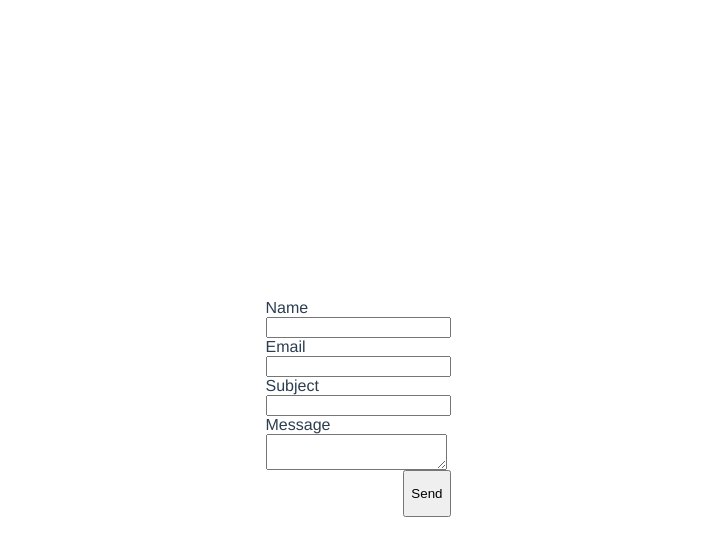
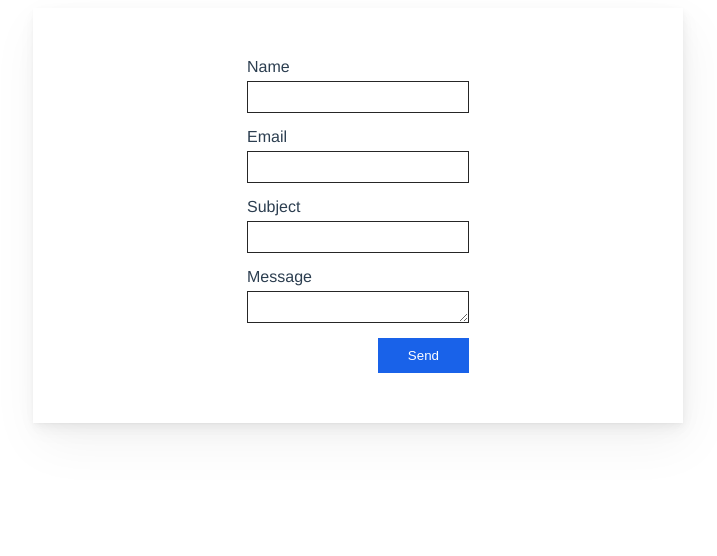
Before and after one commit to AlenVarazdinac/contact-form, a Vue app: page / in a window 1280 px wide. Shown: the top 556 px of the page, without its empty margins (290-1007 px from the left). Built offline with nearby package versions, Linux system fonts and the light colour scheme.

Commit message:
style(Form): adding style to the form

```diff
--- a/src/App.vue
+++ b/src/App.vue
@@ -1,119 +1,17 @@
 <template>
   <div id="app">
-    <form class="form" @submit.prevent="submitForm">
-      <input-field
-        v-model="form.name"
-        ref="name"
-        label="Name"
-        inputId="name"
-        type="text"
-        :validations="validations.form.name"
-      />
-      <input-field
-        v-model="form.email"
-        ref="email"
-        label="Email"
-        inputId="email"
-        type="email"
-        :validations="validations.form.email"
-      />
-      <input-field
-        v-model="form.subject"
-        ref="subject"
-        label="Subject"
-        inputId="subject"
-        type="text"
-        :validations="validations.form.subject"
-      />
-      <input-field
-        v-model="form.message"
-        ref="message"
-        label="Message"
-        inputId="message"
-        type="text"
-        :validations="validations.form.message"
-        isTextarea
-      />
-      <button type="submit">
-        <span v-show="isFormSubmitting" class="loader"></span>
-        <p>Send</p>
-      </button>
-    </form>
+    <div class="contact-form-wrapper">
+      <contact-form />
+    </div>
   </div>
 </template>
 
 <script>
-import InputField from "./components/InputField";
+import ContactForm from "./components/ContactForm";
 
 export default {
   name: "App",
-  components: { InputField },
-  data() {
-    return {
-      validations: {
-        form: {
-          name: {
-            required: true,
-            minLength: 5,
-            maxLength: 50,
-            type: "string",
-          },
-          email: {
-            required: true,
-          },
-          subject: {
-            required: false,
-            maxLength: 100,
-            type: "string",
-          },
-          message: {
-            required: true,
-            maxLength: 500,
-            type: "string",
-          },
-        },
-      },
-      form: {
-        name: "",
-        email: "",
-        subject: "",
-        message: "",
-      },
-      isFormSubmitting: false,
-    };
-  },
-  computed: {
-    getErrorMessages() {
-      return this.$store.getters.getErrorMessages;
-    },
-  },
-  methods: {
-    touchInputs() {
-      const formKeys = Object.keys(this.form);
-      formKeys.forEach((key) => this.$refs[key].validateInput());
-    },
-    async submitForm() {
-      await this.touchInputs();
-      if (this.getErrorMessages.length !== 0) return;
-      this.isFormSubmitting = true;
-      console.log("submitting....");
-      try {
-        const payload = {
-          name: this.form.name,
-          email: this.form.email,
-          subject: this.form.subject,
-          message: this.form.message,
-        };
-        await this.axios.post(
-          "https://5d9f7fe94d823c0014dd323d.mockapi.io/api/message",
-          payload
-        );
-      } catch (e) {
-        console.log(e);
-      }
-      this.isFormSubmitting = false;
-    },
-  },
+  components: { ContactForm },
 };
 </script>
 
@@ -122,61 +20,13 @@ export default {
   font-family: Avenir, Helvetica, Arial, sans-serif;
   -webkit-font-smoothing: antialiased;
   -moz-osx-font-smoothing: grayscale;
-  text-align: center;
   color: #2c3e50;
-
   height: 100vh;
   width: 100vw;
+}
+.contact-form-wrapper {
   display: flex;
   justify-content: center;
   align-items: center;
 }
-
-.form {
-  display: flex;
-  flex-direction: column;
-  align-items: flex-start;
-  & button {
-    display: flex;
-    align-self: flex-end;
-  }
-}
-
-.input-wrapper {
-  display: flex;
-  flex-direction: column;
-  align-items: flex-start;
-  &:not(:last-child) {
-    margin-bottom: 15px;
-  }
-}
-
-.loader {
-  border: 3px solid #f3f3f3;
-  border-radius: 50%;
-  border-top: 3px solid #3498db;
-  width: 15px;
-  height: 15px;
-  -webkit-animation: spin 2s linear infinite; /* Safari */
-  animation: spin 2s linear infinite;
-}
-
-/* Safari */
-@-webkit-keyframes spin {
-  0% {
-    -webkit-transform: rotate(0deg);
-  }
-  100% {
-    -webkit-transform: rotate(360deg);
-  }
-}
-
-@keyframes spin {
-  0% {
-    transform: rotate(0deg);
-  }
-  100% {
-    transform: rotate(360deg);
-  }
-}
 </style>
--- /dev/null
+++ b/src/components/ContactForm.vue
@@ -0,0 +1,191 @@
+<template>
+  <form class="form-card" @submit.prevent="submitForm">
+    <div class="form-card--control-wrapper">
+      <input-field
+        v-model="form.name"
+        ref="name"
+        label="Name"
+        inputId="name"
+        type="text"
+        :validations="validations.form.name"
+      />
+      <input-field
+        v-model="form.email"
+        ref="email"
+        label="Email"
+        inputId="email"
+        type="email"
+        :validations="validations.form.email"
+      />
+      <input-field
+        v-model="form.subject"
+        ref="subject"
+        label="Subject"
+        inputId="subject"
+        type="text"
+        :validations="validations.form.subject"
+      />
+      <input-field
+        v-model="form.message"
+        ref="message"
+        label="Message"
+        inputId="message"
+        type="text"
+        :validations="validations.form.message"
+        isTextarea
+      />
+      <button type="submit">
+        <span v-show="isFormSubmitting" class="loader"></span>
+        <p>Send</p>
+      </button>
+    </div>
+  </form>
+</template>
+
+<script>
+import InputField from "./InputField";
+
+export default {
+  name: "ContactForm",
+  components: { InputField },
+  data() {
+    return {
+      validations: {
+        form: {
+          name: {
+            required: true,
+            minLength: 5,
+            maxLength: 50,
+            type: "string",
+          },
+          email: {
+            required: true,
+          },
+          subject: {
+            required: false,
+            maxLength: 100,
+            type: "string",
+          },
+          message: {
+            required: true,
+            maxLength: 500,
+            type: "string",
+          },
+        },
+      },
+      form: {
+        name: "",
+        email: "",
+        subject: "",
+        message: "",
+      },
+      isFormSubmitting: false,
+    };
+  },
+  computed: {
+    getErrorMessages() {
+      return this.$store.getters.getErrorMessages;
+    },
+  },
+  methods: {
+    touchInputs() {
+      const formKeys = Object.keys(this.form);
+      formKeys.forEach((key) => this.$refs[key].validateInput());
+    },
+    async submitForm() {
+      await this.touchInputs();
+      if (this.getErrorMessages.length !== 0) return;
+      this.isFormSubmitting = true;
+      console.log("submitting....");
+      try {
+        const payload = {
+          name: this.form.name,
+          email: this.form.email,
+          subject: this.form.subject,
+          message: this.form.message,
+        };
+        await this.axios.post(
+          "https://5d9f7fe94d823c0014dd323d.mockapi.io/api/message",
+          payload
+        );
+      } catch (e) {
+        console.log(e);
+      }
+      this.isFormSubmitting = false;
+    },
+  },
+};
+</script>
+
+<style lang="scss" scoped>
+.form-card {
+  display: flex;
+  flex-direction: column;
+  background-color: #ffffff;
+  align-items: flex-start;
+  width: 450px;
+  padding: 50px 100px;
+  justify-content: center;
+  align-items: center;
+  box-shadow: 0.1px 0.6px 1.4px rgba(0, 0, 0, 0.014),
+    0.3px 1.3px 3.3px rgba(0, 0, 0, 0.02),
+    0.6px 2.5px 6.3px rgba(0, 0, 0, 0.025),
+    1.1px 4.5px 11.2px rgba(0, 0, 0, 0.03),
+    2.1px 8.4px 20.9px rgba(0, 0, 0, 0.036), 5px 20px 50px rgba(0, 0, 0, 0.05);
+
+  &--control-wrapper {
+    display: flex;
+    flex-direction: column;
+    & button {
+      display: flex;
+      align-self: flex-end;
+      background-color: #1962e9;
+      color: #ffffff;
+      border: none;
+      padding: 10px 30px;
+      & p {
+        padding: 0;
+        margin: 0;
+      }
+    }
+  }
+}
+
+.input-wrapper {
+  display: flex;
+  flex-direction: column;
+  align-items: flex-start;
+  &:not(:last-child) {
+    margin-bottom: 15px;
+  }
+}
+
+.loader {
+  border: 3px solid #f3f3f3;
+  border-radius: 50%;
+  border-top: 3px solid #3498db;
+  width: 15px;
+  height: 15px;
+  -webkit-animation: spin 2s linear infinite; /* Safari */
+  animation: spin 2s linear infinite;
+}
+
+/* Safari */
+@-webkit-keyframes spin {
+  0% {
+    -webkit-transform: rotate(0deg);
+  }
+  100% {
+    -webkit-transform: rotate(360deg);
+  }
+}
+
+@keyframes spin {
+  0% {
+    transform: rotate(0deg);
+  }
+  100% {
+    transform: rotate(360deg);
+  }
+}
+</style>
--- a/src/components/InputField.vue
+++ b/src/components/InputField.vue
@@ -1,20 +1,25 @@
 <template>
   <div class="input-field-wrapper">
-    <label :for="inputId">{{ label }}</label>
+    <label :for="inputId" class="input-field-wrapper--label">{{ label }}</label>
     <input
       v-if="!isTextarea"
       :id="inputId"
       :type="type"
       :value="value"
       @input="updateValue($event.target.value)"
+      class="input-field-wrapper--input"
     />
     <textarea
       v-else
       :id="inputId"
       :value="value"
       @input="updateValue($event.target.value)"
+      class="input-field-wrapper--input"
     ></textarea>
-    <ul v-if="errorMessages.length !== 0">
+    <ul
+      v-if="errorMessages.length !== 0"
+      class="input-field-wrapper--error-messages"
+    >
       <li v-for="(message, index) in errorMessages" :key="index">
         {{ message }}
       </li>
@@ -102,5 +107,22 @@ export default {
   display: flex;
   flex-direction: column;
   align-items: flex-start;
+  &--label {
+    margin-bottom: 5px;
+  }
+  &--input {
+    border: 1px solid lighten(#000000, 15%) !important;
+    margin-bottom: 15px;
+    height: 20px;
+    width: 200px;
+    padding: 5px 10px;
+  }
+  &--error-messages {
+    margin: 0;
+    padding: 0;
+    color: #f12323;
+    margin-bottom: 15px;
+    padding-left: 20px;
+  }
 }
 </style>
```
